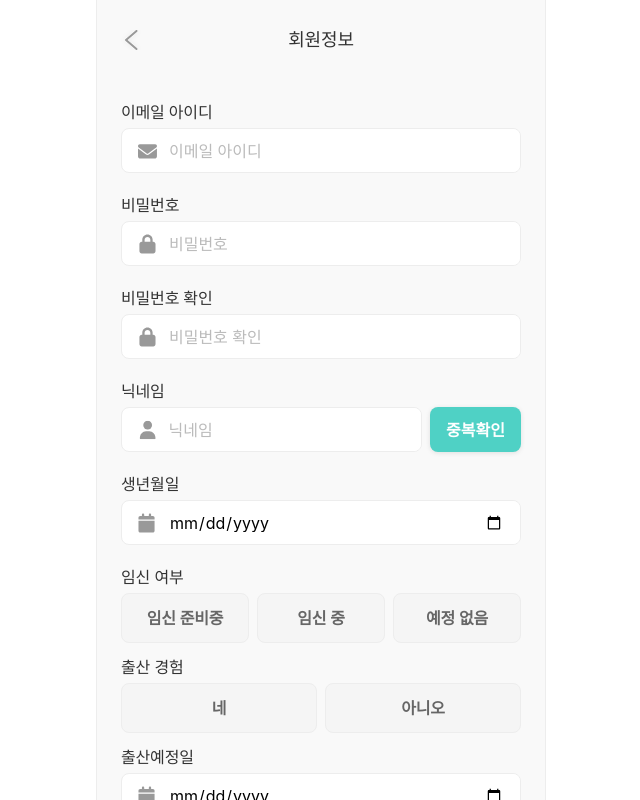
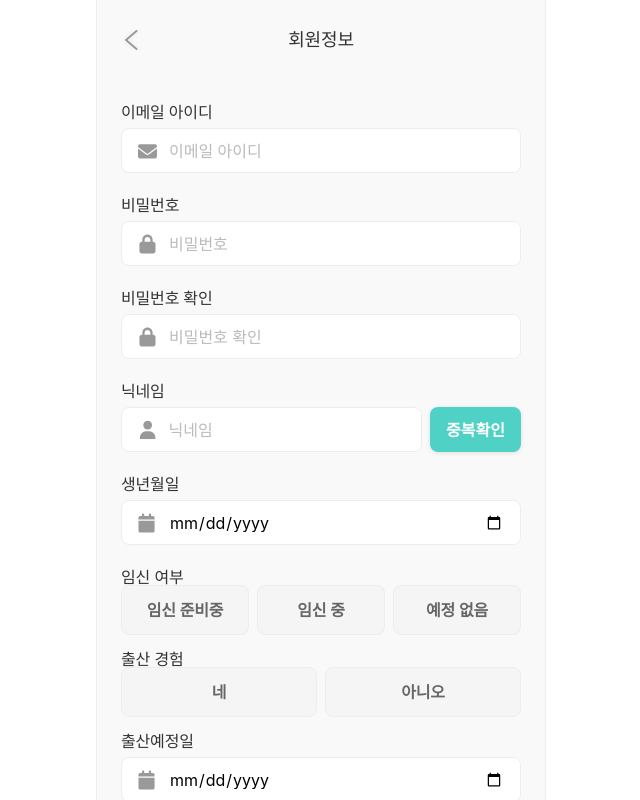
Before and after one commit to WomanTech2025-MoWo/MoWo_FE, a React (Create React App) app: page /profile in a window 1280 px wide. Shown: the top 800 px of the page, without its empty margins (319-959 px from the left). Built offline with nearby package versions, Linux system fonts and the light colour scheme; a web font is replaced by a local one.

Commit message:
♻️[Refactor] 온보딩 필드셋 CSS 스타일 변수 적용 및 정리

```diff
--- a/src/pages/auth/components/OnboardingFieldset.tsx
+++ b/src/pages/auth/components/OnboardingFieldset.tsx
@@ -1,26 +1,43 @@
 import React from 'react';
-import styled from 'styled-components';
+import styled, { css } from 'styled-components';
 
-type BaseFieldsetProps = React.HTMLAttributes<HTMLDivElement> & {
+export interface BaseProps extends React.HTMLAttributes<HTMLDivElement> {
+  where: 'onboarding' | 'profile';
+}
+
+export interface BaseFieldsetProps extends BaseProps {
   columns?: number;
-};
+}
 
-const BaseFieldset = styled.div<{ $columns: number }>`
+const BaseFieldset = styled.div<{ $columns: number; $where: 'onboarding' | 'profile' }>`
+
   fieldset {
     display: grid;
     grid-template-columns: repeat(${(props) => props.$columns}, 1fr);
-    gap: 12px 8px;
-    margin-bottom: 16px;
+    gap: var(--size-gap-sm) var(--size-gap-xs);
+    margin-bottom: var(--size-gap-md);
+  }
 
-    legend {
-      margin-bottom: 8px;
-    }
+  ${(props) =>
+    props.$where === 'onboarding' &&
+    css`
+      /* 온보딩 전용 스타일 */
+      background-color: var(--color-background-white);
+      border-radius: var(--size-border-radius-lg);
+      box-shadow: var(--box-shadow-default);
+      margin-bottom: var(--size-gap-lg);
+      padding: var(--size-gap-lg);
+
+      fieldset {
+        margin-bottom: 0;
+      }
+    `}
   }
 `;
 
-const OnboardingFieldset = ({ children, columns = 1, ...props }: BaseFieldsetProps) => {
+const OnboardingFieldset = ({ children, columns = 1, where, ...props }: BaseFieldsetProps) => {
   return (
-    <BaseFieldset $columns={columns} {...props}>
+    <BaseFieldset $columns={columns} $where={where} {...props}>
       <fieldset>{children}</fieldset>
     </BaseFieldset>
   );
```
